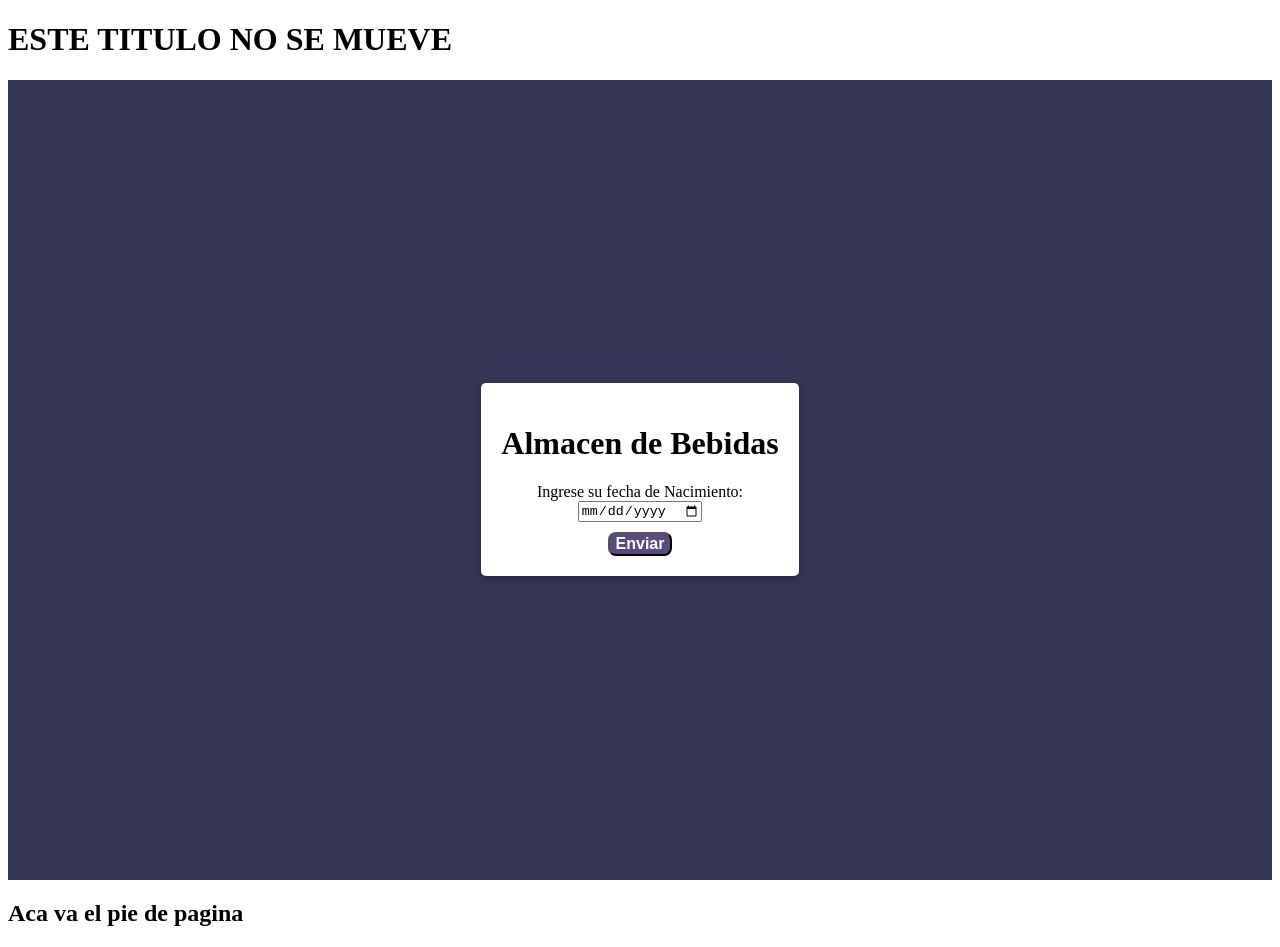
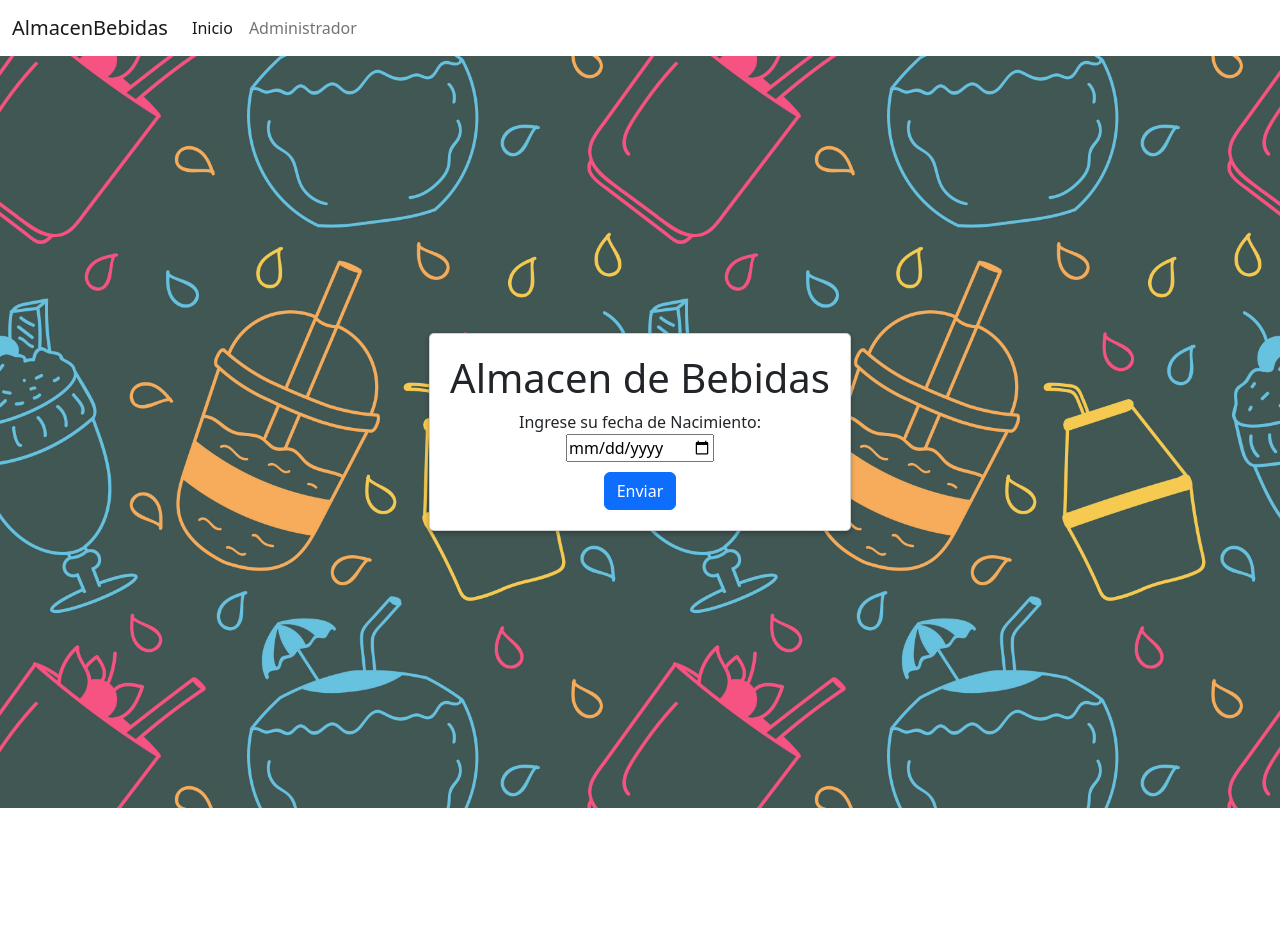
Before and after one commit to MaxiFerrez/NegocioBebidas, an Angular app: page / in a window 1280 px wide. After the commit the page ends 808 px from the top, so only its background shows below. Built offline with nearby package versions, Linux system fonts and the light colour scheme.

Commit message:
Se agrego el estilo de la pagina principal

```diff
--- a/angular.json
+++ b/angular.json
@@ -25,9 +25,12 @@
               "src/assets"
             ],
             "styles": [
-              "src/styles.css"
+              "src/styles.css",
+              "node_modules/bootstrap/dist/css/bootstrap.min.css"
             ],
-            "scripts": []
+            "scripts": [
+              "node_modules/bootstrap/dist/js/bootstrap.min.js"
+            ]
           },
           "configurations": {
             "production": {
--- a/package.json
+++ b/package.json
@@ -18,6 +18,7 @@
     "@angular/platform-browser": "^15.2.0",
     "@angular/platform-browser-dynamic": "^15.2.0",
     "@angular/router": "^15.2.0",
+    "bootstrap": "^5.2.3",
     "rxjs": "~7.8.0",
     "tslib": "^2.3.0",
     "zone.js": "~0.12.0"
--- a/src/app/app.component.html
+++ b/src/app/app.component.html
@@ -1,7 +1,25 @@
+<div class="container_form">
+<nav class="navbar navbar-expand-lg bg-body-tertiary">
+    <div class="container-fluid">
+      <a class="navbar-brand" href="#">AlmacenBebidas</a>
+      <button class="navbar-toggler" type="button" data-bs-toggle="collapse" data-bs-target="#navbarSupportedContent" aria-controls="navbarSupportedContent" aria-expanded="false" aria-label="Toggle navigation">
+        <span class="navbar-toggler-icon"></span>
+      </button>
+      <div class="collapse navbar-collapse" id="navbarSupportedContent">
+        <ul class="navbar-nav me-auto mb-2 mb-lg-0">
+          <li class="nav-item">
+            <a class="nav-link active" aria-current="page" href="#">Inicio</a>
+          </li>
+          <li class="nav-item">
+            <a class="nav-link" href="#">Administrador</a>
+          </li>
+        </ul>
+      </div>
+    </div>
+  </nav>
 
-
-
-<h1>ESTE TITULO NO SE MUEVE</h1>
 <router-outlet></router-outlet>
 
-<h2>Aca va el pie de pagina</h2>
+<!-- <p>Aca va el pie de pagina</p> -->
+
+</div>
--- /dev/null
+++ b/src/app/bebidas.ts
@@ -0,0 +1,5 @@
+export class Bebida {
+    id: number;
+    nombre: string;
+    permite: number;
+  }
--- a/src/app/contenido-web/contenido-web.component.html
+++ b/src/app/contenido-web/contenido-web.component.html
@@ -1,9 +1,40 @@
-
+<div class="container_form"></div>
 <h1>Listado de bebidas</h1>
 
 
-   <p *ngIf="(datoRecibido==1)">
-    <tr *ngFor="let item of bebidas">
-        <td > {{ item }} </td>
-    </tr>
-</p>
+
+
+
+<table>
+    <div *ngIf="(datoRecibido==1); then thenBlock else elseBlock"></div>
+    <ng-template #thenBlock>
+        <div class="container">
+        <div class="row">
+        <tr>
+            <td *ngFor="let item of lista">
+                  <div class="col-md-4" >
+                    <div class="card">
+                      <img src="../../assets/background.jpg" class="card-img-top" alt="Imagen de bebida {{item.id}}">
+                      <div class="card-body">
+                        <h5 class="card-title">{{ item.id }}</h5>
+                        <p class="card-text">{{ item.nombre }}</p>
+                      </div>
+                    </div>
+                  </div>
+            </td>
+           <!--  <td> {{ item.id }} </td>
+            <td> {{ item.nombre }} </td> -->
+        </tr>
+    </div>
+    </div>
+    </ng-template>
+    <ng-template #elseBlock>
+        <div *ngFor="let item1 of lista">
+        <tr *ngIf="(item1.permite == 1)">
+
+                <td> {{ item1.id }} </td>
+                <td> {{ item1.nombre }} </td>
+        </tr>
+    </div>
+    </ng-template>
+</table>
--- a/src/app/contenido-web/contenido-web.component.ts
+++ b/src/app/contenido-web/contenido-web.component.ts
@@ -1,5 +1,6 @@
 import { Component,Input,OnInit } from '@angular/core';
 import { ActivatedRoute } from '@angular/router';
+import { Bebida } from '../bebidas';
 
 @Component({
   selector: 'app-contenido-web',
@@ -8,8 +9,17 @@ import { ActivatedRoute } from '@angular/router';
 })
 
 export class ContenidoWebComponent {
-  bebidas = ['uno','dos','tres'];
+
   datoRecibido: number;
+
+  lista: Bebida[] = [
+    { id: 1, nombre: 'Licor', permite: 0},
+    { id: 2, nombre: 'Fernet', permite: 0},
+    { id: 3, nombre: 'Coca-Cola', permite: 1},
+    /* { id: 4, nombre: 'Jugo', permite: 1},
+    { id: 5, nombre: 'Votka', permite: 0},
+    { id: 6, nombre: 'Agua Tonica', permite: 1}, */
+  ];
 
 
   constructor(private route: ActivatedRoute) {}
--- a/src/app/form-inicial/form-inicial.component.css
+++ b/src/app/form-inicial/form-inicial.component.css
@@ -1,9 +1,12 @@
-.container {
+.container_form {
   display: flex;
   justify-content: center;
   align-items: center;
-    height: 100vh;
-    background-color: rgba(2, 2, 46, 0.8);
+  width: 100% !important;
+   height: 94vh;
+   background-image: url('../../assets/background.jpg');
+   background-size: cover;
+   background-position: center center;
 }
 
 .card {
@@ -27,10 +30,10 @@
   margin-bottom: 10px;
 }
 
-  .button {
+/* .button {
   color: white;
   background-color: rgb(89, 74, 129);
   font-weight: bold;
   border-radius: 8px;
   font-size: 16px;
-  }
+} */
--- a/src/app/form-inicial/form-inicial.component.html
+++ b/src/app/form-inicial/form-inicial.component.html
@@ -1,12 +1,11 @@
-<div class="container">
+<div class="container_form">
     <div class="card">
         <h1 class="title">Almacen de Bebidas</h1>
 
       <form class="form">
         <label for="fecha_nacimiento">Ingrese su fecha de Nacimiento: </label>
         <input type="date" id="fecha_nacimiento" name="fecha_nacimiento" #fechanacimiento class="input">
-        <button type="submit" class="button" (click)="calcularDiferencia(fechanacimiento)">Enviar</button>
+        <button type="submit" class="btn btn-primary" (click)="calcularDiferencia(fechanacimiento)">Enviar</button>
       </form>
-
     </div>
   </div>
```
Also changed, not shown: src/assets/background.jpg (added), 1 other file (tests, documents, lock files or other folders). Lines whose indentation alone changed are shown as unchanged.
